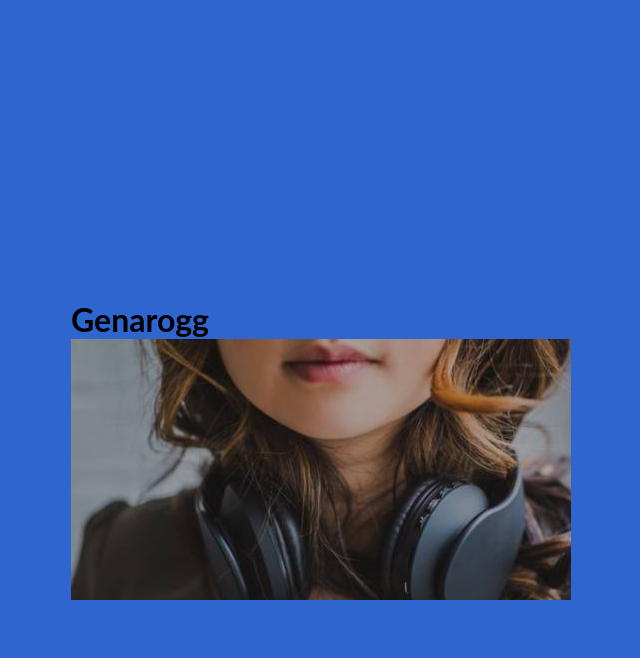
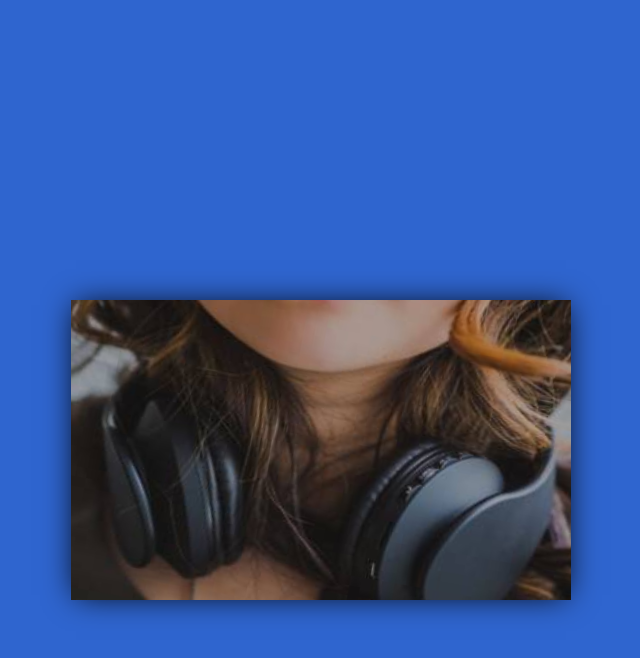
Before and after one commit to genarogg/img-animada, a plain HTML site: page index.html in a window 1280 px wide. In both pictures the pointer is over the element "Genarogg". Shown: the whole page, without its empty margins (319-959 px from the left). Drawn offline with Linux system fonts and the light colour scheme.

Commit message:
.hover:hover

```diff
--- a/css/style.css
+++ b/css/style.css
@@ -20,3 +20,16 @@ body{
     transform: translate(-50%, 100%);
     transition: all 300ms;
 }
+.hover:hover{
+    box-shadow: 0px 0px 30px -5px black;
+    transition: all 300ms;
+}
+.hover img{
+    width: 500px;
+    height: 300px;
+    transition: all 300ms;
+}
+
+.hover:hover img{
+    transform: scale(1.6) rotate(10deg);
+}
```
